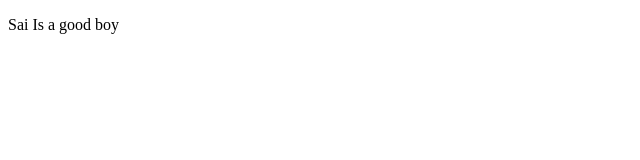
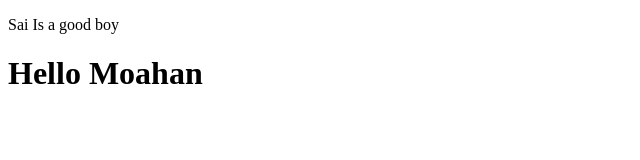
Before and after one commit to AJGARAZZU/test-git, a plain HTML site: page index.html in a window 1280 px wide. Shown: the whole page, without its empty margins (0-640 px from the left). Drawn offline with Linux system fonts and the light colour scheme.

Commit message:
new line added

```diff
--- a/index.html
+++ b/index.html
@@ -8,5 +8,6 @@
 </head>
 <body>
     <p>Sai Is a good boy</p>
+    <h1>Hello Moahan</h1>
 </body>
 </html>
```
